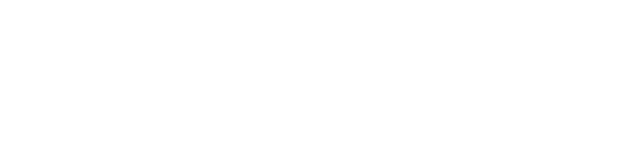
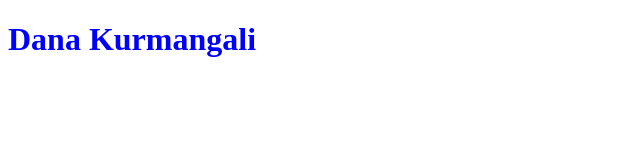
Before and after one commit to ekdana/rsschool-cv, a plain HTML site: page index.html in a window 1280 px wide. Shown: the whole page, without its empty margins (0-640 px from the left). Drawn offline with Linux system fonts and the light colour scheme.

Commit message:
feat: update index.html

```diff
--- a/index.html
+++ b/index.html
@@ -8,6 +8,6 @@
     <title>CV</title>
   </head>
 <body>
-
+  <h1>Dana Kurmangali</h1>
 </body>
 </html>
```
